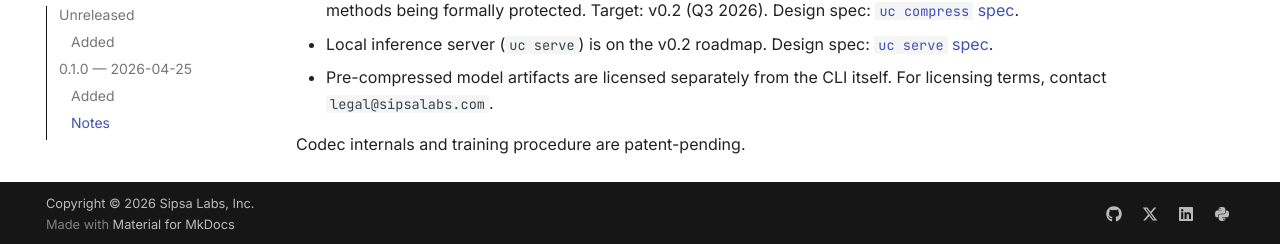
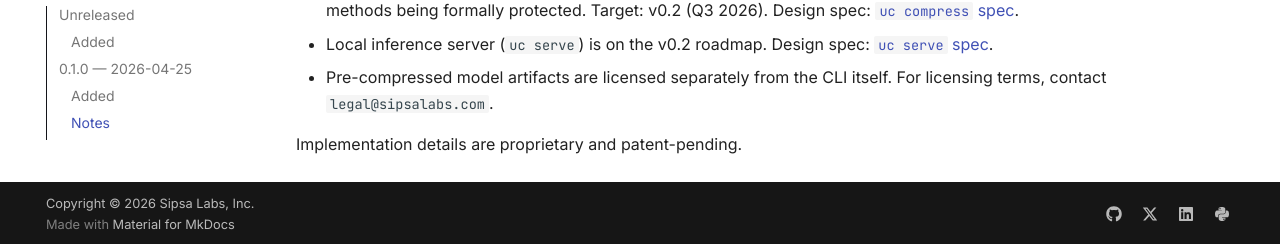
Before and after one commit to sipsalabs/ultracompress, an MkDocs documentation site: the page built from docs/changelog.md, in a window 1280 px wide and 1318 px high. Shown: the part 1071-1315 px from the top of the window. Built offline with MkDocs 1.6.1 and Material for MkDocs 9.7.7, drawn with Linux system fonts in a browser that asks for light colours; comment, search, counter and statistics services are not loaded.

Commit message:
docs: remove trained-component disclosure from docs/changelog.md

```diff
--- a/docs/changelog.md
+++ b/docs/changelog.md
@@ -37,4 +37,4 @@ Initial public alpha release. Patent-pending compression methods underpinning th
 [Unreleased]: https://github.com/sipsalabs/ultracompress/compare/v0.1.0...HEAD
 [0.1.0]: https://github.com/sipsalabs/ultracompress/releases/tag/v0.1.0
 
-Codec internals and training procedure are patent-pending.
+Implementation details are proprietary and patent-pending.
```
